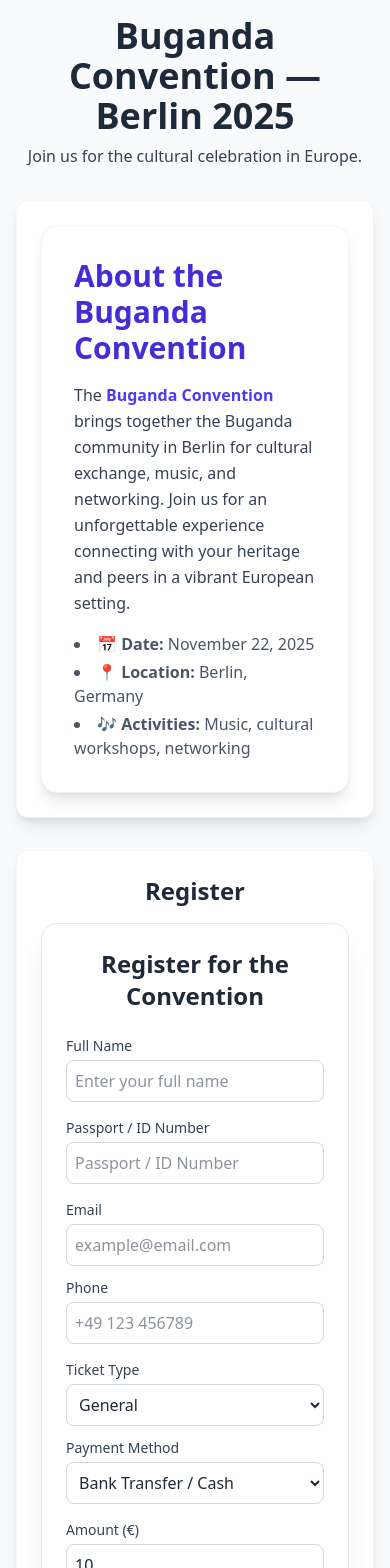
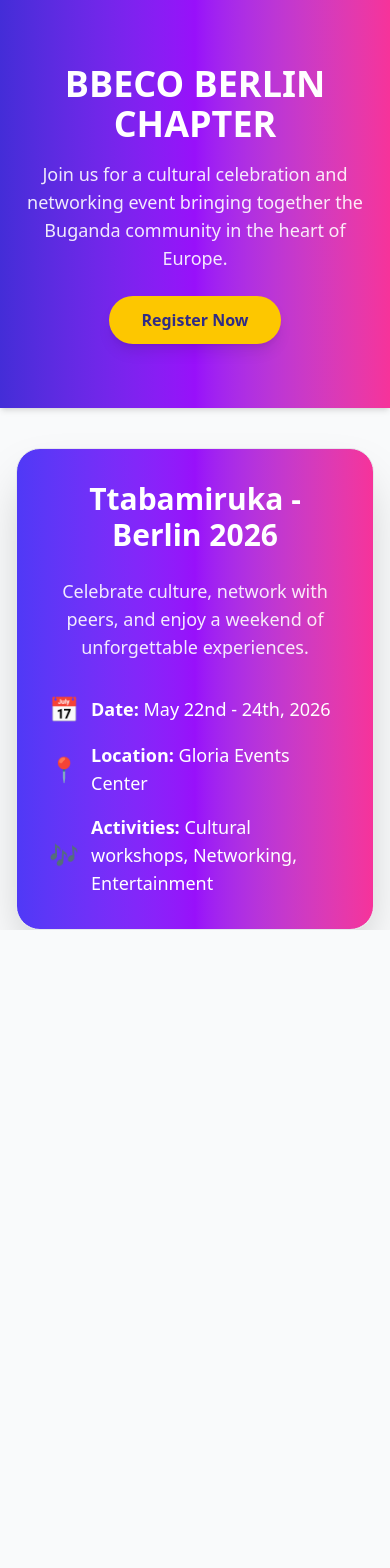
Before and after one commit to mperwe/bug-form_frontend, a React (Vite) app: page / in a window 390 px wide. Shown: the top 1568 px of the page. After the commit the page ends 930 px from the top, so only its background shows below. Built offline with nearby package versions, Linux system fonts and the light colour scheme; the HTML template or start-up script is replaced by a standard one.

Commit message:
add register page

```diff
--- a/src/App.jsx
+++ b/src/App.jsx
@@ -1,21 +1,26 @@
-import React from "react";
+import React, { useState, useEffect } from "react";
 import { BrowserRouter as Router, Routes, Route } from "react-router-dom";
+
 import Home from "./pages/Home.jsx";
+import Register from "./pages/Register.jsx";
 import AdminLogin from "./pages/AdminLogin.jsx";
 import AdminDashboard from "./pages/AdminDashboard.jsx";
 
 export default function App() {
+  const [adminToken, setAdminToken] = useState(localStorage.getItem("adminToken") || "");
+
+  function handleLogin(token) {
+    setAdminToken(token);
+    localStorage.setItem("adminToken", token);
+  }
+
   return (
     <Router>
       <Routes>
-        {/* Public site */}
         <Route path="/" element={<Home />} />
-
-        {/* Admin login page */}
-        <Route path="/admin" element={<AdminLogin />} />
-
-        {/* Admin dashboard - protected */}
-        <Route path="/dashboard" element={<AdminDashboard />} />
+        <Route path="/register" element={<Register />} />
+        <Route path="/admin/login" element={<AdminLogin onLogin={handleLogin} />} />
+        <Route path="/admin/dashboard" element={<AdminDashboard token={adminToken} setToken={setAdminToken} />} />
       </Routes>
     </Router>
   );
--- a/src/components/EventDescription.jsx
+++ b/src/components/EventDescription.jsx
@@ -2,21 +2,31 @@ import React from "react";
 
 export default function EventDescription() {
   return (
-    <section className="bg-white shadow-lg rounded-2xl p-8 border border-gray-100">
-      <h2 className="text-3xl font-bold text-indigo-700 mb-4">
-        About the Buganda Convention
+    <section className="bg-gradient-to-r from-indigo-600 via-purple-600 to-pink-500 text-white shadow-2xl rounded-3xl p-8 md:p-12 border border-gray-200">
+      <h2 className="text-3xl md:text-4xl font-extrabold mb-6 text-center">
+        Ttabamiruka - Berlin 2026
       </h2>
-      <p className="text-gray-700 leading-relaxed mb-4">
-        The <span className="font-semibold text-indigo-600">Buganda Convention</span> brings
-        together the Buganda community in Berlin for cultural exchange, music,
-        and networking. Join us for an unforgettable experience connecting with
-        your heritage and peers in a vibrant European setting.
+
+      <p className="text-center text-lg md:text-xl mb-8 opacity-90">
+        Celebrate culture, network with peers, and enjoy a weekend of unforgettable experiences.
       </p>
-      <ul className="text-gray-600 list-disc list-inside space-y-1">
-        <li>📅 <strong>Date:</strong> November 22, 2025</li>
-        <li>📍 <strong>Location:</strong> Berlin, Germany</li>
-        <li>🎶 <strong>Activities:</strong> Music, cultural workshops, networking</li>
+
+      <ul className="space-y-4 text-white text-lg md:text-xl list-none">
+        <li className="flex items-center gap-3">
+          <span className="text-2xl md:text-3xl">📅</span>
+          <span><strong>Date:</strong> May 22nd - 24th, 2026</span>
+        </li>
+        <li className="flex items-center gap-3">
+          <span className="text-2xl md:text-3xl">📍</span>
+          <span><strong>Location:</strong> Gloria Events Center</span>
+        </li>
+        <li className="flex items-center gap-3">
+          <span className="text-2xl md:text-3xl">🎶</span>
+          <span><strong>Activities:</strong> Cultural workshops, Networking, Entertainment</span>
+        </li>
       </ul>
+
+
     </section>
   );
 }
--- a/src/components/RegistrationForm.jsx
+++ b/src/components/RegistrationForm.jsx
@@ -37,23 +37,12 @@ export default function RegistrationForm() {
   }
 
   return (
-    <div className="flex flex-col lg:flex-row bg-white shadow-xl rounded-2xl overflow-hidden border border-gray-200">
-      {/* Left Banner */}
-      <div className="hidden lg:block lg:w-1/3">
-        <img
-          src="/images/flyer1.jpg"
-          alt="Event Flyer"
-          className="h-full w-full object-cover"
-        />
-      </div>
-
-      {/* Registration Form */}
-      <div className="w-full lg:w-2/3 p-6 md:p-8">
-        <h2 className="text-2xl font-semibold text-gray-800 mb-6 text-center">
-          Register for the Convention
+    <div className="max-w-2xl mx-auto bg-white shadow-lg rounded-2xl overflow-hidden border border-gray-200 p-8">
+      <h2 className="text-3xl font-semibold text-gray-800 mb-6 text-center">
+        Convention Registration
       </h2>
 
-        <form onSubmit={submit} className="space-y-4">
+      <form onSubmit={submit} className="space-y-5">
         {/* Full Name */}
         <div>
           <label className="block text-sm font-medium text-gray-700">
@@ -85,7 +74,7 @@ export default function RegistrationForm() {
         </div>
 
         {/* Email & Phone */}
-          <div className="grid grid-cols-1 sm:grid-cols-2 gap-3">
+        <div className="grid grid-cols-1 sm:grid-cols-2 gap-4">
           <div>
             <label className="block text-sm font-medium text-gray-700">
               Email
@@ -115,7 +104,7 @@ export default function RegistrationForm() {
         </div>
 
         {/* Ticket Type & Payment Method */}
-          <div className="grid grid-cols-1 sm:grid-cols-2 gap-3">
+        <div className="grid grid-cols-1 sm:grid-cols-2 gap-4">
           <div>
             <label className="block text-sm font-medium text-gray-700">
               Ticket Type
@@ -163,6 +152,7 @@ export default function RegistrationForm() {
               setForm({ ...form, amount: e.target.value })
             }
             className="mt-1 w-full border border-gray-300 rounded-lg p-2 focus:ring-indigo-500 focus:border-indigo-500"
+            placeholder="Amount to be paid"
           />
         </div>
 
@@ -188,9 +178,7 @@ export default function RegistrationForm() {
         {/* Conditional Payment Instructions */}
         {form.payment_method === "paypal" && (
           <div className="mt-4 p-4 border border-blue-200 bg-blue-50 rounded-lg">
-              <p className="font-medium text-blue-700 mb-2">
-                Pay with PayPal:
-              </p>
+            <p className="font-medium text-blue-700 mb-2">Pay with PayPal</p>
             <p className="text-sm text-blue-800 mb-2">
               Click one of the accounts below and enter the amount manually in PayPal.
             </p>
@@ -260,7 +248,7 @@ export default function RegistrationForm() {
 
       {/* Success Message */}
       {result && result.success && (
-          <div className="mt-4 p-4 bg-green-100 text-green-800 rounded-lg text-center">
+        <div className="mt-6 p-4 bg-green-100 text-green-800 rounded-lg text-center">
           <p className="font-medium">✅ Registration Successful!</p>
           <p>Reg No: {result.reg_no}</p>
           {result.file && (
@@ -278,11 +266,10 @@ export default function RegistrationForm() {
 
       {/* Error Message */}
       {result && result.error && (
-          <div className="mt-4 p-4 bg-red-100 text-red-800 rounded-lg text-center">
+        <div className="mt-6 p-4 bg-red-100 text-red-800 rounded-lg text-center">
           ❌ {result.error}
         </div>
       )}
     </div>
-    </div>
   );
 }
--- a/src/pages/Home.jsx
+++ b/src/pages/Home.jsx
@@ -1,43 +1,46 @@
 import React from "react";
-import RegistrationForm from "../components/RegistrationForm";
-import EventDescription from "../components/EventDescription";
-import FlyerCard from "../components/FlyerCard";
+import { Link } from "react-router-dom";
+import EventDescription from "../components/EventDescription.jsx";
+import FlyerCard from "../components/FlyerCard.jsx";
 
 export default function Home() {
   return (
-    <main className="min-h-screen bg-gray-50 p-4">
-      <section className="text-center mb-8">
-        <h1 className="text-4xl font-bold">Buganda Convention — Berlin 2025</h1>
-        <p className="mt-2 text-gray-700">Join us for the cultural celebration in Europe.</p>
+    <main className="min-h-screen bg-gray-50 text-gray-800 font-sans">
+      <section className="bg-gradient-to-r from-indigo-700 via-purple-600 to-pink-500 text-white py-16 px-6 text-center shadow-md">
+        <h1 className="text-4xl md:text-5xl font-bold mb-4">BBECO BERLIN CHAPTER</h1>
+        <p className="text-lg md:text-xl max-w-2xl mx-auto opacity-90">
+          Join us for a cultural celebration and networking event bringing together the Buganda community in the heart of Europe.
+        </p>
+
+        <Link
+          to="/register"
+          className="mt-6 inline-block px-8 py-3 bg-yellow-400 text-indigo-900 font-bold rounded-full shadow-lg hover:bg-yellow-300 transition-all"
+        >
+          Register Now
+        </Link>
       </section>
 
-      <div className="grid grid-cols-1 lg:grid-cols-12 gap-6 max-w-7xl mx-auto">
+      <section className="max-w-7xl mx-auto mt-10 px-4 grid grid-cols-1 lg:grid-cols-12 gap-6">
         <div className="lg:col-span-3 hidden lg:block">
           <FlyerCard
             title="Event Flyer"
-            content="Download our official event flyer!"
-            imageSrc="/images/flyer1.jpg"
+            content="Download and share our official event flyer!"
+            imageSrc="/assets/flyer1.jpg"
           />
         </div>
 
-        <div className="lg:col-span-6 space-y-8">
-          <div className="bg-white rounded-xl shadow-lg p-6 border border-gray-100">
-            <EventDescription />
-          </div>
-          <div className="bg-white rounded-xl shadow-lg p-6 border border-gray-100">
-            <h2 className="text-2xl font-bold mb-4 text-center">Register</h2>
-            <RegistrationForm />
-          </div>
+        <div className="lg:col-span-6 space-y-12">
+          <EventDescription />
         </div>
 
         <div className="lg:col-span-3 hidden lg:block">
           <FlyerCard
             title="Message from Organizers"
-            content="Stay tuned for keynote speakers and entertainment!"
-            imageSrc="/images/flyer2.jpeg"
+            content="Stay tuned for our lineup of keynote speakers and entertainment!"
+            imageSrc="/assets/flyer1.jpg"
           />
         </div>
-      </div>
+      </section>
     </main>
   );
 }
--- /dev/null
+++ b/src/pages/Register.jsx
@@ -0,0 +1,13 @@
+import React from "react";
+import RegistrationForm from "../components/RegistrationForm.jsx";
+
+export default function Register() {
+  return (
+    <main className="min-h-screen bg-gray-50 text-gray-800 font-sans flex justify-center items-start p-6">
+      <div className="w-full max-w-xl">
+        <h1 className="text-3xl font-bold mb-6 text-center">Register for the Convention</h1>
+        <RegistrationForm />
+      </div>
+    </main>
+  );
+}
```
Also changed, not shown: src/pages/AdminLogin.jsx (+22 -22 lines). Lines whose indentation alone changed are shown as unchanged.
